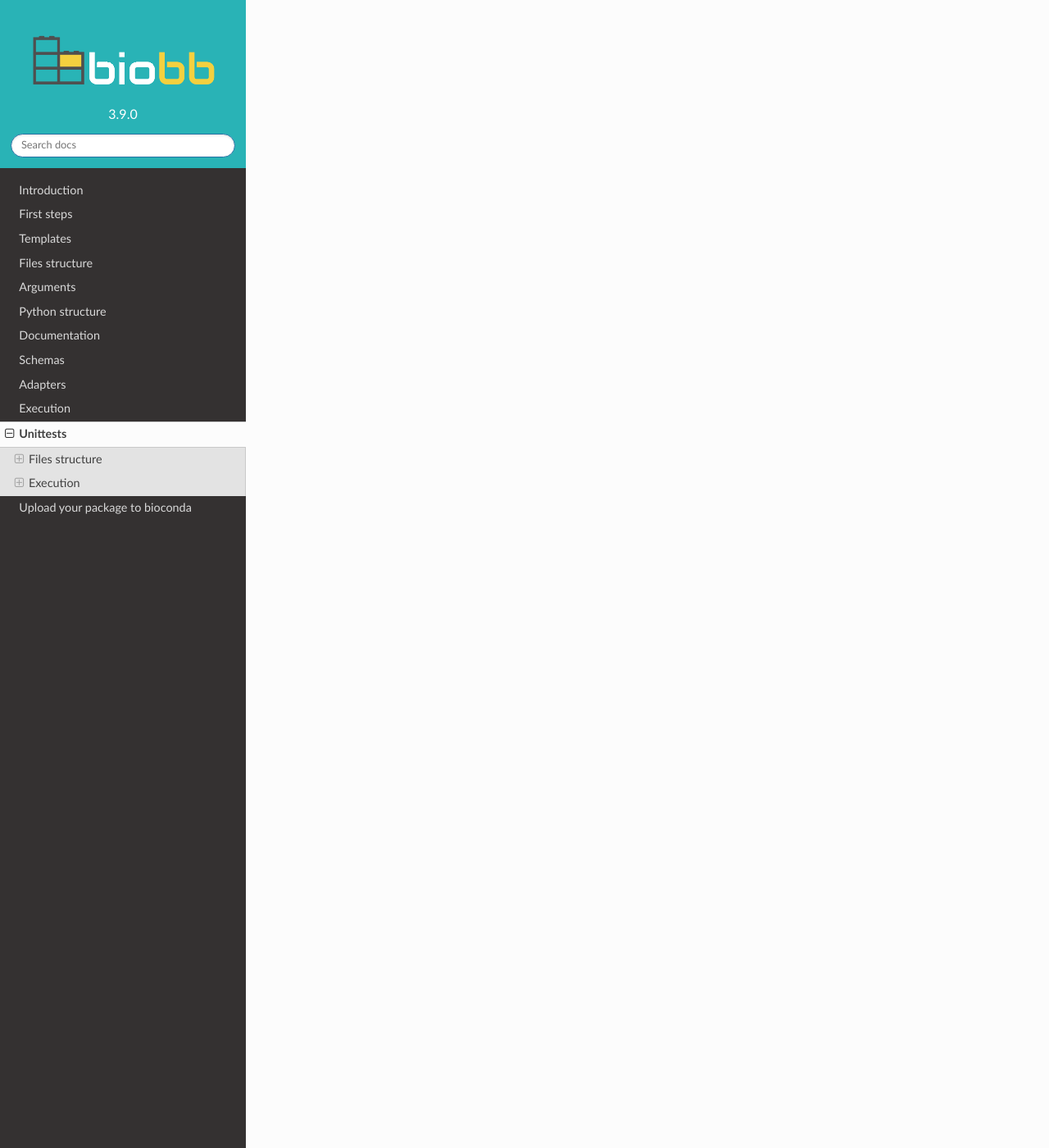
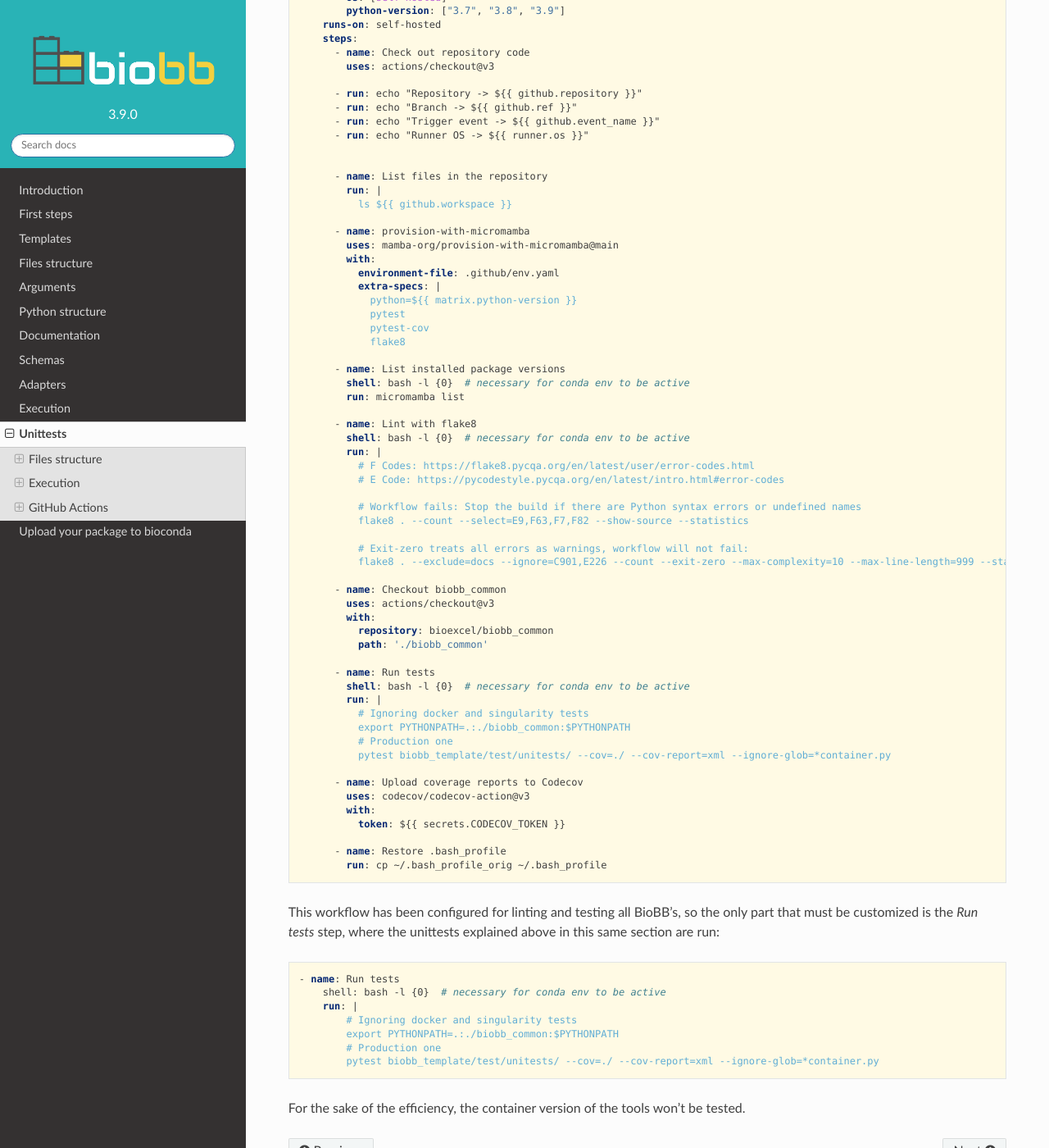
Before and after one commit to bioexcel/biobb_documentation, a Sphinx documentation site: the page built from biobb_documentation/docs/source/unittests.md, in a window 1280 px wide and 1400 px high, scrolled down 5715 px. Shown: the whole window at 82% size. Built offline with Sphinx 7.4.7 and the Read the Docs theme 2.0.0, drawn with Linux system fonts in a browser that asks for light colours; some of the changed text lies outside the part shown.

Commit message:
GitHub actions

````diff
--- a/biobb_documentation/docs/source/unittests.md
+++ b/biobb_documentation/docs/source/unittests.md
@@ -216,3 +216,130 @@
 ```Shell
 pytest -s biobb_template/biobb_template/test/unitests/test_template/test_template_container.py
 ```
+
+## GitHub Actions
+
+The unittests can be run automatically after pushing a commit to GitHub through the [**GitHub Actions**](https://github.com/features/actions) feature. The [BioExcel](https://github.com/bioexcel) official repository (that contains all the BioBB packages repositories) has been configured in order to launch testing after pushing some repository containing the [.github](https://biobb-documentation.readthedocs.io/en/latest/files_structure.html#github) folder included in the **biobb_template**.
+
+In this **.github** folder there are only two YAML files:
+
+### env.yaml
+
+File with all the dependencies needed for running the biobb package in a conda environment:
+
+```yaml
+name: test_environment
+channels:
+  - conda-forge
+  - bioconda
+  - defaults
+dependencies:
+  - python >=3.7,<3.10
+  - biobb_common ==3.9.0
+  - zip
+```
+
+### linting_and_testing.yml
+
+This file is the workflow that runs the tests in an external Virtual Machine configured to run automatically through GitHub actions:
+
+```yaml
+name: tests
+
+on:
+  # workflow_dispatch
+  push:
+   branches: [ master ]
+   paths-ignore:
+      - '.gitignore'
+      - '.readthedocs.yaml'
+      - 'LICENSE'
+      - 'setup.py'
+      - 'README.md'
+      - '**/docs/**'
+      - '**/json_schemas/**'
+
+jobs:
+  # Name of the Job
+  lint_and_test:
+    strategy:
+      matrix:
+        os: [self-hosted]
+        python-version: ["3.7", "3.8", "3.9"]
+    runs-on: self-hosted
+    steps:
+      - name: Check out repository code
+        uses: actions/checkout@v3
+
+      - run: echo "Repository -> ${{ github.repository }}"
+      - run: echo "Branch -> ${{ github.ref }}"
+      - run: echo "Trigger event -> ${{ github.event_name }}"
+      - run: echo "Runner OS -> ${{ runner.os }}"
+
+
+      - name: List files in the repository
+        run: |
+          ls ${{ github.workspace }}
+
+      - name: provision-with-micromamba
+        uses: mamba-org/provision-with-micromamba@main
+        with:
+          environment-file: .github/env.yaml
+          extra-specs: |
+            python=${{ matrix.python-version }}
+            pytest
+            pytest-cov
+            flake8
+
+      - name: List installed package versions
+        shell: bash -l {0}  # necessary for conda env to be active
+        run: micromamba list
+
+      - name: Lint with flake8
+        shell: bash -l {0}  # necessary for conda env to be active
+        run: |
+          # F Codes: https://flake8.pycqa.org/en/latest/user/error-codes.html
+          # E Code: https://pycodestyle.pycqa.org/en/latest/intro.html#error-codes
+
+          # Workflow fails: Stop the build if there are Python syntax errors or undefined names
+          flake8 . --count --select=E9,F63,F7,F82 --show-source --statistics
+
+          # Exit-zero treats all errors as warnings, workflow will not fail:
+          flake8 . --exclude=docs --ignore=C901,E226 --count --exit-zero --max-complexity=10 --max-line-length=999 --statistics
+
+      - name: Checkout biobb_common
+        uses: actions/checkout@v3
+        with:
+          repository: bioexcel/biobb_common
+          path: './biobb_common'
+
+      - name: Run tests
+        shell: bash -l {0}  # necessary for conda env to be active
+        run: |
+          # Ignoring docker and singularity tests
+          export PYTHONPATH=.:./biobb_common:$PYTHONPATH
+          # Production one
+          pytest biobb_template/test/unitests/ --cov=./ --cov-report=xml --ignore-glob=*container.py
+
+      - name: Upload coverage reports to Codecov
+        uses: codecov/codecov-action@v3
+        with:
+          token: ${{ secrets.CODECOV_TOKEN }}
+
+      - name: Restore .bash_profile
+        run: cp ~/.bash_profile_orig ~/.bash_profile
+```
+
+This workflow has been configured for linting and testing all BioBB's, so the only part that must be customized is the _Run tests_ step, where the unittests explained above in this same section are run:
+
+```yaml
+- name: Run tests
+    shell: bash -l {0}  # necessary for conda env to be active
+    run: |
+        # Ignoring docker and singularity tests
+        export PYTHONPATH=.:./biobb_common:$PYTHONPATH
+        # Production one
+        pytest biobb_template/test/unitests/ --cov=./ --cov-report=xml --ignore-glob=*container.py
+```
+
+For the sake of the efficiency, the container version of the tools won't be tested.
````
Also changed, not shown: biobb_documentation/docs/source/files_structure.md (+30 -0 lines).
